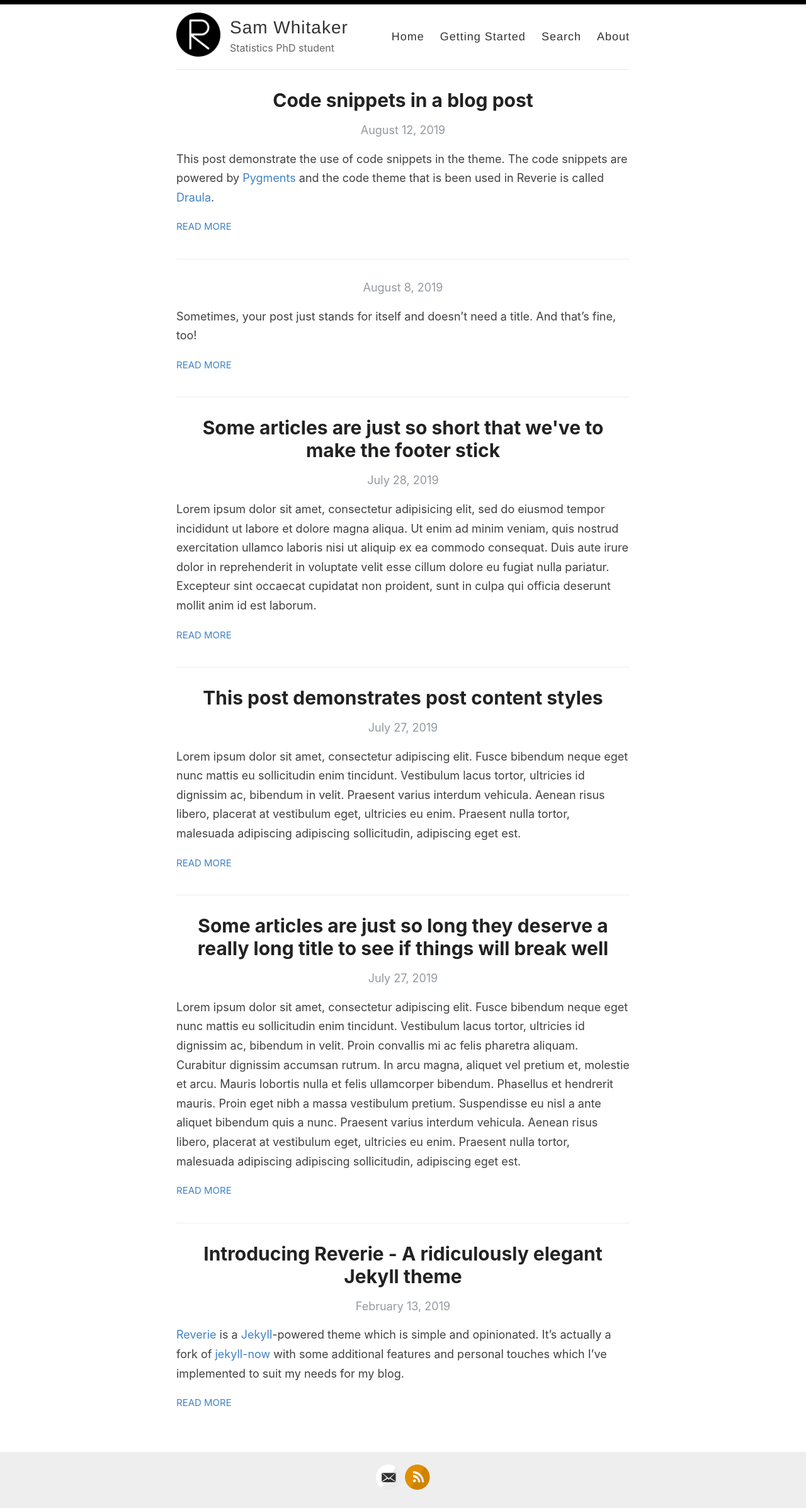
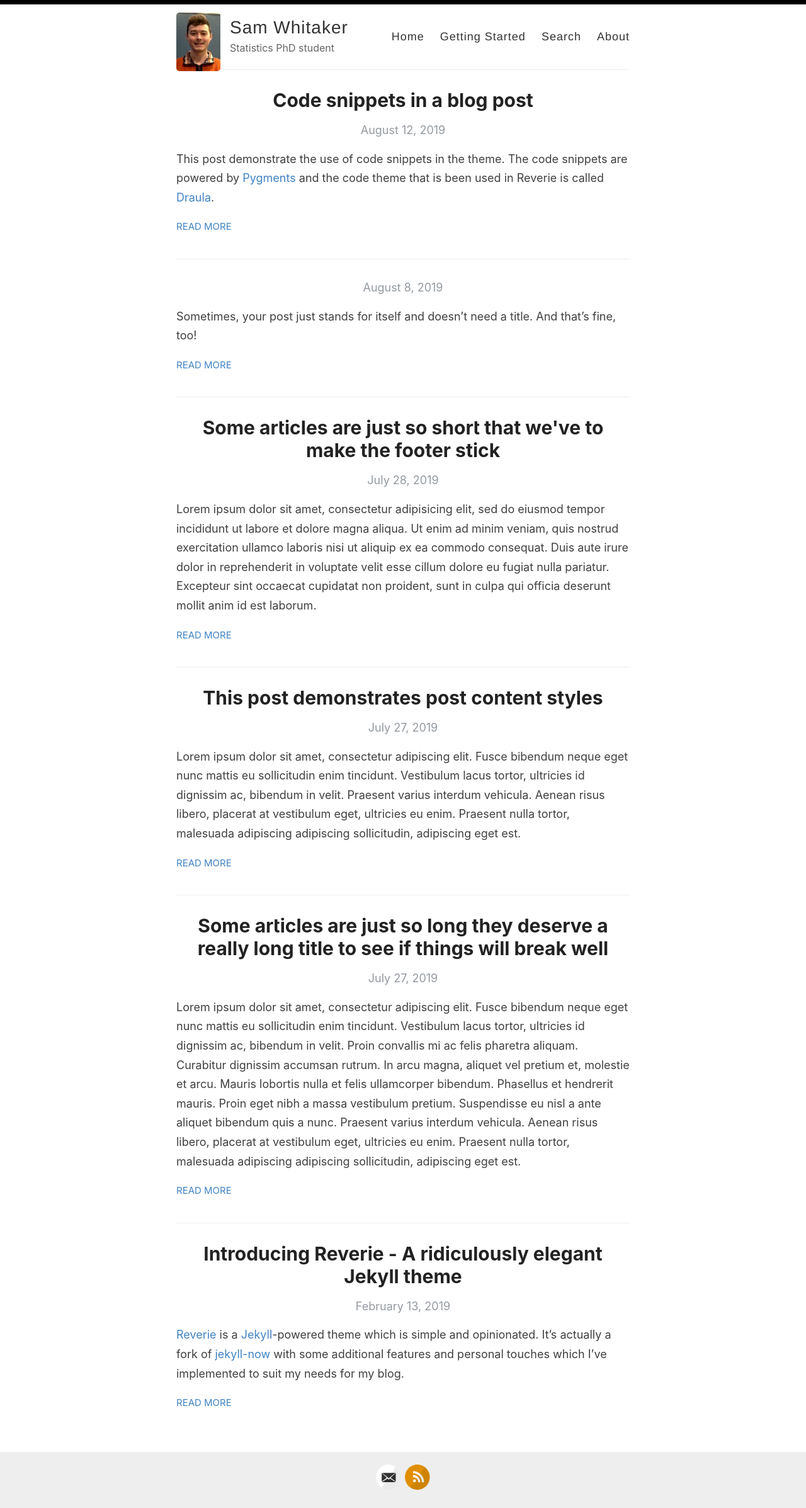
Before and after one commit to Sam-Whitaker/Sam-Whitaker.github.io, a Jekyll site: the page built from index.html, in a window 1280 px wide. Shown: the whole page at 63% size. Built offline with Jekyll 4.4.1, drawn with Linux system fonts in a browser that asks for light colours; the list of posts is cut into pages by our own code.

Commit message:
Include candidate profile pic?

```diff
--- a/_config.yml
+++ b/_config.yml
@@ -12,7 +12,7 @@ author: Sam Whitaker
 description: Statistics PhD student
 
 # URL of your avatar or profile pic (you could use your GitHub profile pic)
-avatar: /images/reverie.png
+avatar: /images/150301277.jpg
 
 #
 # Flags below are optional
```
